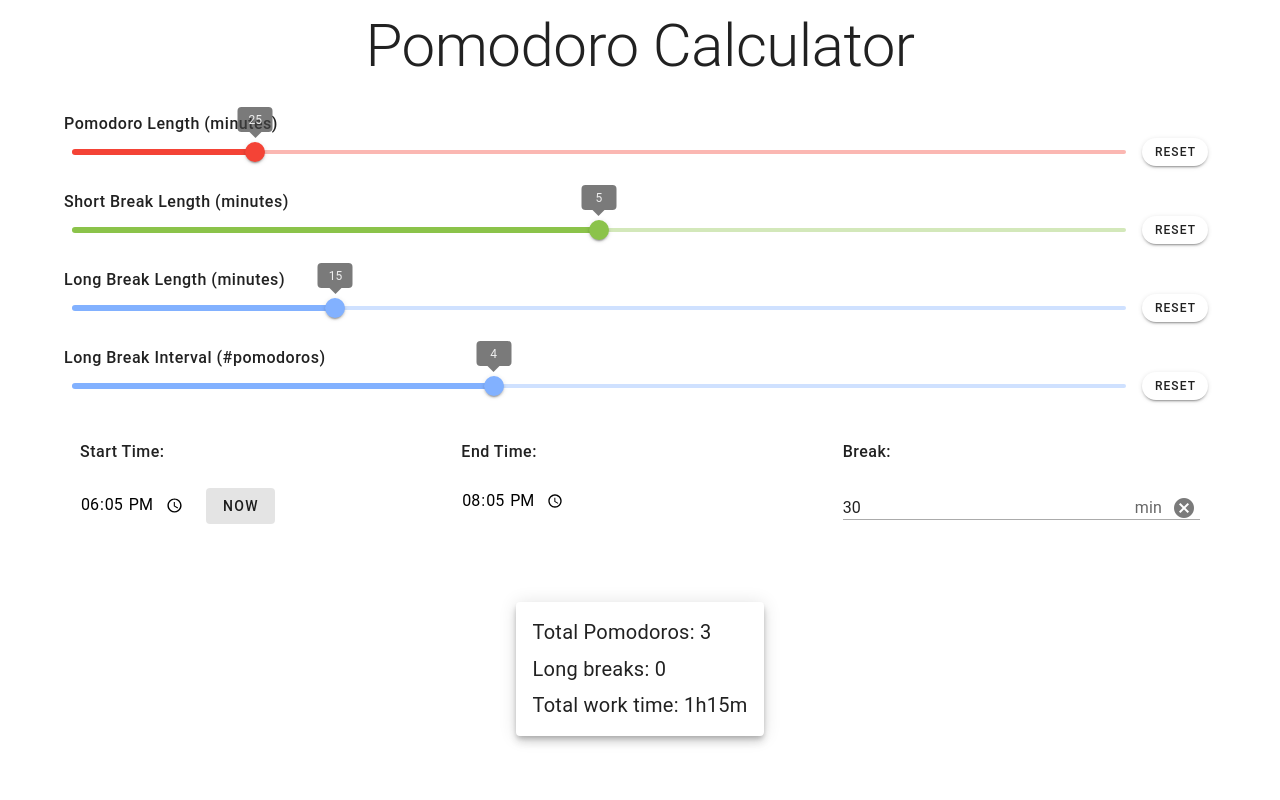
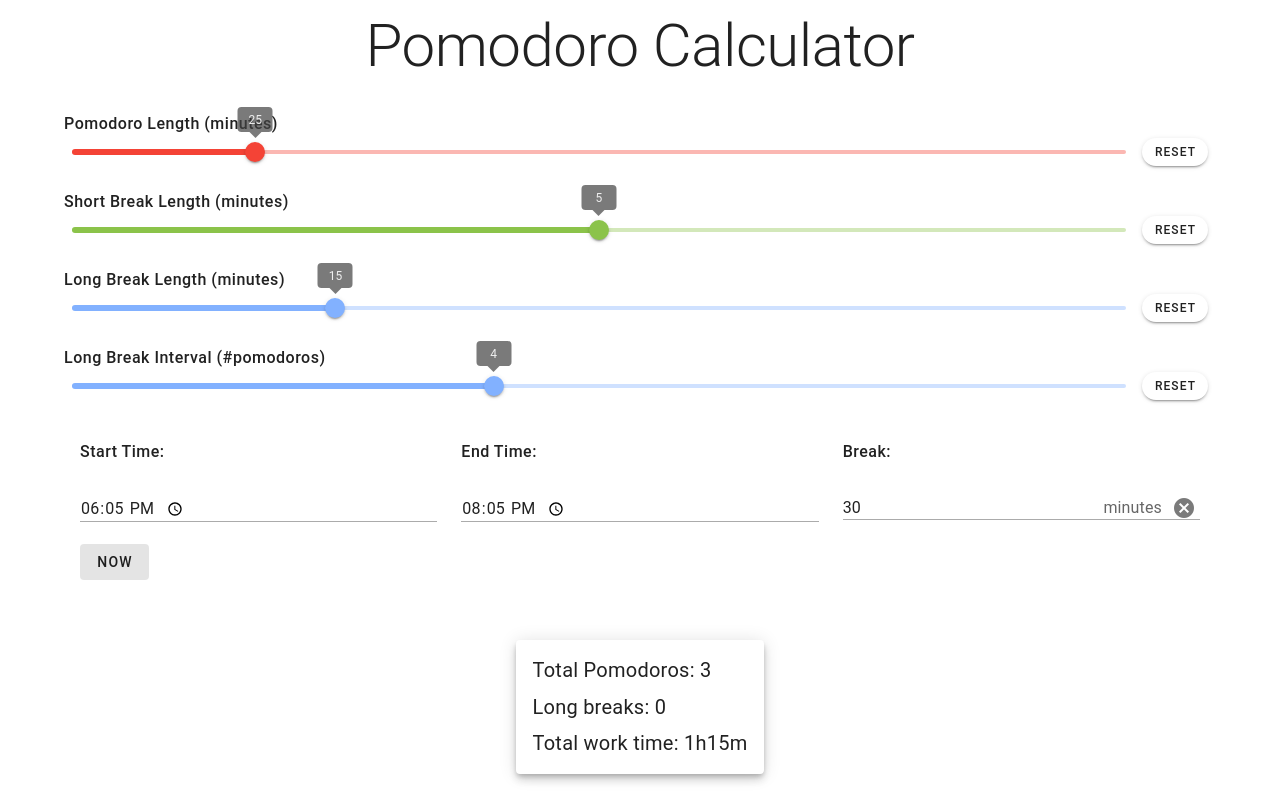
Before and after one commit to kyaso/pomodoro-calc, a Vue app: page / in a window 1280 px wide. Built offline with nearby package versions, Linux system fonts and the light colour scheme.

Commit message:
feat: Use v-text-field for time inputs

```diff
--- a/src/App.vue
+++ b/src/App.vue
@@ -50,11 +50,21 @@
             </v-row>
             <v-row>
               <v-col>
-                <input type="time" id="startTime" v-model="startTime" >
-                <v-btn class="ml-5" @click="setCurrentTime" variant="tonal">Now</v-btn>
+                <v-text-field
+                  type="time"
+                  variant="underlined"
+                  v-model="startTime"
+                  density="compact">
+                </v-text-field>
+                <v-btn @click="setCurrentTime" variant="tonal">Now</v-btn>
               </v-col>
               <v-col>
-                <input type="time" id="endTime" v-model="endTime" >
+                <v-text-field
+                  type="time"
+                  variant="underlined"
+                  v-model="endTime"
+                  density="compact">
+                </v-text-field>
               </v-col>
               <v-col>
                 <v-text-field
@@ -63,7 +73,7 @@
                   v-model="breakTime"
                   clearable
                   density="compact"
-                  suffix="min">
+                  suffix="minutes">
                 </v-text-field>
               </v-col>
             </v-row>
```
